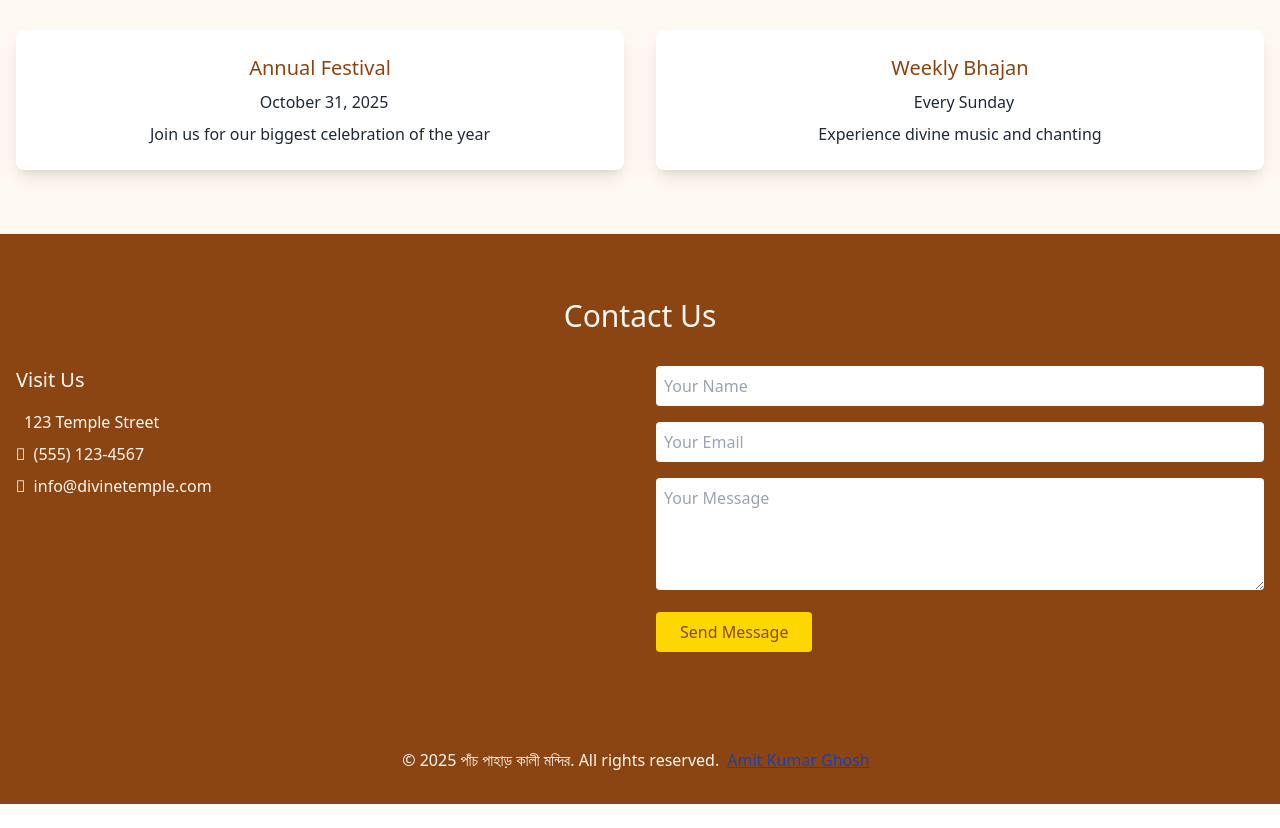
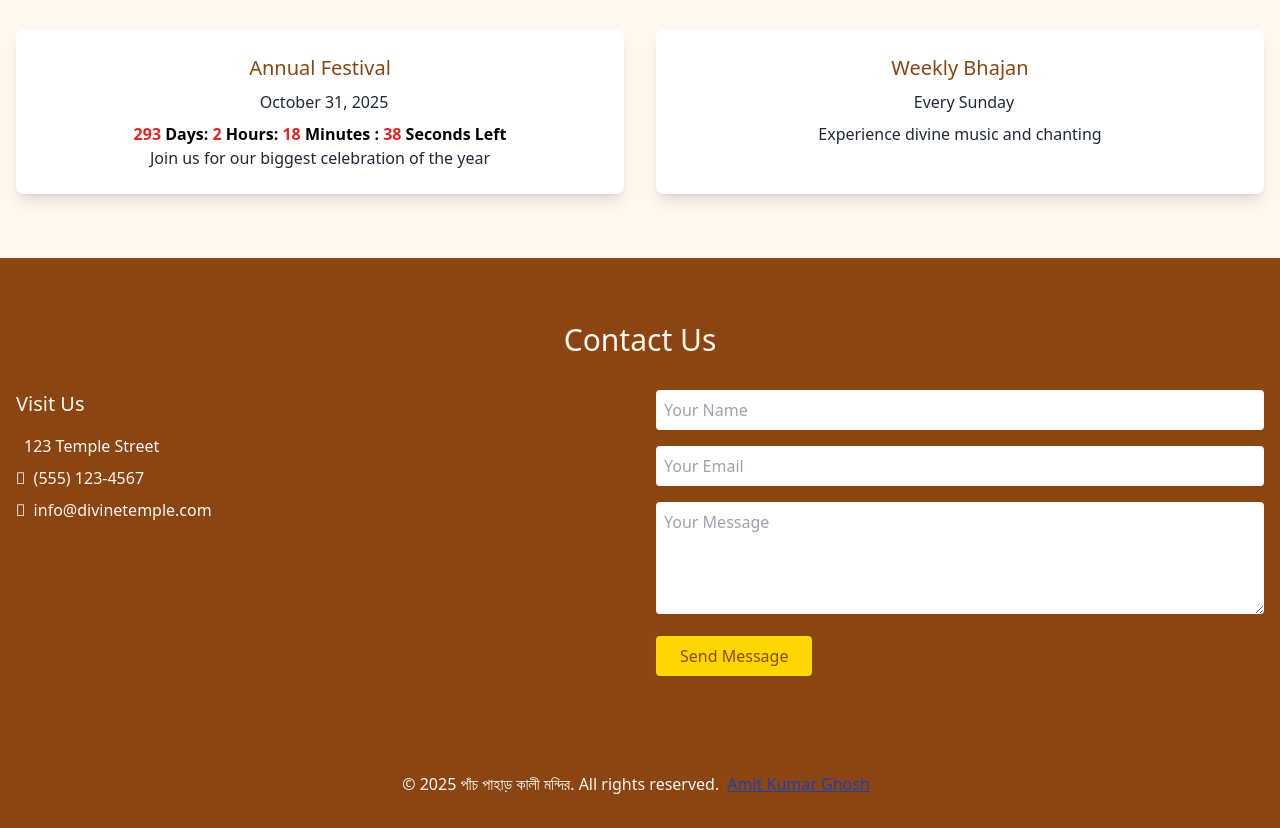
Before and after one commit to L0rd-AK/PachPahar-Temple-Client, a React (Vite) app: page / in a window 1280 px wide. Shown: the part 1784-2612 px from the top of the page. Before the commit the page ends 2588 px from the top, so only its background shows below. Built offline with nearby package versions, Linux system fonts and the light colour scheme; no server answers.

Commit message:
coundown added

```diff
--- a/package.json
+++ b/package.json
@@ -17,6 +17,7 @@
     "firebase": "^11.1.0",
     "localforage": "^1.10.0",
     "react": "^18.3.1",
+    "react-countdown": "^2.3.6",
     "react-dom": "^18.3.1",
     "react-fast-marquee": "^1.6.5",
     "react-hook-form": "^7.54.2",
--- a/src/App.jsx
+++ b/src/App.jsx
@@ -1,7 +1,17 @@
 import { SlCalender } from "react-icons/sl";
 import { FaPray, FaOm } from "react-icons/fa";
-
+import React from "react";
+import ReactDOM from "react-dom";
+import Countdown from "react-countdown";
 import Footer from "./components/Footer/Footer";
+const Completionist = () => <span>You are good to go!</span>;
+const renderer = ({days, hours, minutes, seconds, completed }) => {
+  if (completed) {
+    return <Completionist />;
+  } else {
+    return <span className="text-black font-bold"><span className="text-red-600">{days}</span> Days: <span className="text-red-600">{hours}</span> Hours: <span className="text-red-600">{minutes}</span> Minutes : <span className="text-red-600">{seconds}</span> Seconds Left</span>;
+  }
+};
 function App() {
   return (
     <>
@@ -42,9 +52,13 @@ function App() {
                   />
                 </div>
                 <div className="flex flex-col items-center justify-center">
-                  <h1 className="text-[#8B4513] text-5xl mb-3">আমাদের মন্দির পরিদর্শ করুন</h1>
+                  <h1 className="text-[#8B4513] text-5xl mb-3">
+                    আমাদের মন্দির পরিদর্শ করুন
+                  </h1>
                   <p className="text-lg font-crimson-text">
-                  আমাদের মন্দির আধ্যাত্মিক বৃদ্ধি এবং অভ্যন্তরীণ শান্তির জন্য নিবেদিত একটি পবিত্র স্থান। প্রার্থনা এবং ধ্যানে আমাদের সাথে যোগ দেওয়ার জন্য আমরা সর্বস্তরের ভক্তদের স্বাগত জানাই।
+                    আমাদের মন্দির আধ্যাত্মিক বৃদ্ধি এবং অভ্যন্তরীণ শান্তির জন্য
+                    নিবেদিত একটি পবিত্র স্থান। প্রার্থনা এবং ধ্যানে আমাদের সাথে
+                    যোগ দেওয়ার জন্য আমরা সর্বস্তরের ভক্তদের স্বাগত জানাই।
                   </p>
                 </div>
               </div>
@@ -77,8 +91,13 @@ function App() {
                   <h3 className="text-xl font-crimson-text mb-2">
                     কমিউনিটি সার্ভিস
                   </h3>
-                  <p className="text-center text-black">ছোট শিশুদের জন্য গীতা-পাঠ শেখান<br/>
-                  <span className="text-[#8B4513]">9:00 AM - 11:00 AM</span> </p>
+                  <p className="text-center text-black">
+                    ছোট শিশুদের জন্য গীতা-পাঠ শেখান
+                    <br />
+                    <span className="text-[#8B4513]">
+                      9:00 AM - 11:00 AM
+                    </span>{" "}
+                  </p>
                 </div>
               </div>
             </div>
@@ -96,6 +115,11 @@ function App() {
                   </h3>
                   <p className="mb-2">
                     <i className="far fa-calendar-alt mr-2"></i>October 31, 2025
+                  </p>
+                  <p>
+                    <Countdown renderer={renderer} date={new Date("2025-10-31")}>
+                      <Completionist />
+                    </Countdown>
                   </p>
                   <p>Join us for our biggest celebration of the year</p>
                 </div>
```
Also changed, not shown: 1 other file (tests, documents, lock files or other folders). Lines whose indentation alone changed are shown as unchanged.
